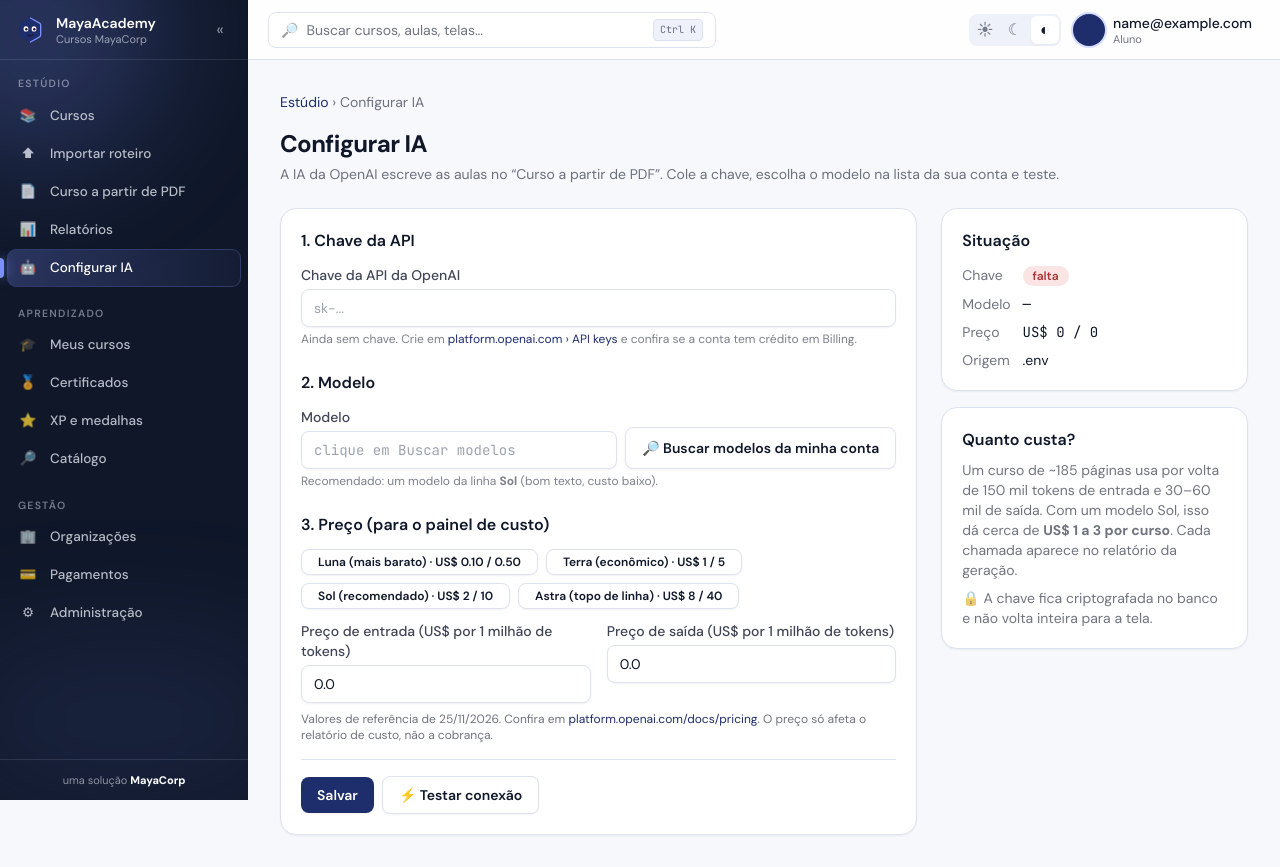
After one commit to Jeff1984Sor/mayaAcademy, a Django app: page /estudio/pdf/configurar-ia/ in a window 1280 px wide. The commit adds this page. Run offline with Django 5.2, Linux system fonts and the light colour scheme; the visitor is signed in with stand-in values (Sample User, id 1); data that the repository does not hold is empty; style sheets or scripts are compiled from the project's sources; parts of the project's set-up code (start-up, migrations or seed data) failed here and were passed over.

Commit message:
Estúdio › Configurar IA: chave, modelo e preço da OpenAI pela tela
A chave fica criptografada no banco (Fernet derivado do SECRET_KEY) e vale
mais que o .env. A tela busca os modelos da conta, sugere os preços por
linha (Sol recomendado) e testa a conexão antes de salvar. Alteração vai
para o AuditLog, sem a chave.

Co-Authored-By: Claude Opus 5.5 <noreply@anthropic.com>

```diff
--- a/core/contexto.py
+++ b/core/contexto.py
@@ -12,6 +12,7 @@ NAV = [
             {"rotulo": "Importar roteiro", "icone": "⬆", "url": "estudio:importar", "prefixo": "/estudio/importar/"},
             {"rotulo": "Curso a partir de PDF", "icone": "📄", "url": "geracao:lista", "prefixo": "/estudio/pdf/"},
             {"rotulo": "Relatórios", "icone": "📊", "url": "estudio:relatorios", "prefixo": "/estudio/relatorios/"},
+            {"rotulo": "Configurar IA", "icone": "🤖", "url": "geracao:config_ia", "prefixo": "/estudio/pdf/configurar-ia/"},
         ],
     },
     {
--- a/geracao/forms.py
+++ b/geracao/forms.py
@@ -64,3 +64,23 @@ class NovaGeracaoForm(forms.ModelForm):
             raise forms.ValidationError(f"Os PDFs somam {total} páginas; o limite é {limite}. Divida o material.")
         self.total_paginas = total
         return arquivos
+
+
+class ConfiguracaoIAForm(forms.Form):
+    chave = forms.CharField(
+        label="Chave da API da OpenAI", required=False, strip=True,
+        widget=forms.PasswordInput(attrs={"autocomplete": "off", "placeholder": "sk-..."}, render_value=False),
+        help_text="Crie em platform.openai.com › API keys. Deixe em branco para manter a chave atual.",
+    )
+    modelo = forms.CharField(label="Modelo", max_length=100, required=False,
+                             help_text="Clique em “Buscar modelos da minha conta” para escolher da lista.")
+    preco_entrada_1m = forms.DecimalField(label="Preço de entrada (US$ por 1 milhão de tokens)", min_value=0,
+                                          max_digits=8, decimal_places=4)
+    preco_saida_1m = forms.DecimalField(label="Preço de saída (US$ por 1 milhão de tokens)", min_value=0,
+                                        max_digits=8, decimal_places=4)
+
+    def clean_chave(self):
+        chave = self.cleaned_data.get("chave") or ""
+        if chave and (not chave.startswith("sk-") or len(chave) < 20 or " " in chave):
+            raise forms.ValidationError("Isso não parece uma chave da OpenAI (começa com sk- e não tem espaços).")
+        return chave
--- a/geracao/urls.py
+++ b/geracao/urls.py
@@ -6,6 +6,9 @@ app_name = "geracao"
 
 urlpatterns = [
     path("", views.lista, name="lista"),
+    path("configurar-ia/", views.config_ia, name="config_ia"),
+    path("configurar-ia/modelos/", views.config_ia_modelos, name="config_ia_modelos"),
+    path("configurar-ia/testar/", views.config_ia_testar, name="config_ia_testar"),
     path("novo/", views.nova, name="nova"),
     path("<int:pk>/", views.detalhe, name="detalhe"),
     path("<int:pk>/situacao/", views.situacao, name="situacao"),
--- a/geracao/views.py
+++ b/geracao/views.py
@@ -16,9 +16,18 @@ from .paginas import PaginasInvalidas, compactar, expandir
 from .tasks import gerar_aula_task, preparar_geracao_task
 
 
+def _ia_configurada():
+    from django.conf import settings
+
+    from .config_ia import atual
+
+    return settings.LLM_PROVIDER != "openai" or atual().completa
+
+
 @criador_required
 def lista(request):
-    return render(request, "geracao/lista.html", {"geracoes": Geracao.objects.select_related("curso")[:50]})
+    return render(request, "geracao/lista.html", {"geracoes": Geracao.objects.select_related("curso")[:50],
+                                                   "ia_configurada": _ia_configurada()})
 
 
 @criador_required
@@ -38,7 +47,7 @@ def nova(request):
         preparar_geracao_task.delay(geracao.pk)
         messages.success(request, "PDF recebido. A leitura e a proposta de ementa rodam em segundo plano.")
         return redirect("geracao:detalhe", geracao.pk)
-    return render(request, "geracao/nova.html", {"form": form})
+    return render(request, "geracao/nova.html", {"form": form, "ia_configurada": _ia_configurada()})
 
 
 def _ementa_para_tela(ementa):
@@ -156,3 +165,96 @@ def trecho_bloco(request, pk):
     paginas = geracao.paginas.filter(numero__in=bloco.paginas_origem) if geracao else []
     return render(request, "geracao/trecho.html", {"bloco": bloco, "geracao": geracao, "paginas": paginas,
                                                     "curso": bloco.aula.modulo.curso})
+
+
+# --- configuração da IA (tela no lugar do .env) ------------------------------------
+
+@criador_required
+def config_ia(request):
+    from . import config_ia as cfg
+    from .forms import ConfiguracaoIAForm
+    from .models import ConfiguracaoIA
+
+    salvo = ConfiguracaoIA.atual()
+    efetiva = cfg.atual()
+    inicial = {
+        "modelo": efetiva.modelo,
+        "preco_entrada_1m": efetiva.preco_entrada_1m,
+        "preco_saida_1m": efetiva.preco_saida_1m,
+    }
+    form = ConfiguracaoIAForm(request.POST or None, initial=inicial)
+    if request.method == "POST" and form.is_valid():
+        d = form.cleaned_data
+        obj = salvo or ConfiguracaoIA(pk=1)
+        if d["chave"]:
+            obj.chave_cifrada = cfg.cifrar(d["chave"])
+        obj.modelo = (d["modelo"] or "").strip()
+        obj.preco_entrada_1m = d["preco_entrada_1m"]
+        obj.preco_saida_1m = d["preco_saida_1m"]
+        obj.atualizado_por = request.user
+        obj.save()
+        AuditLog.registrar(request, "config_ia_alterada", obj, "Configuração da IA salva pela tela",
+                           modelo=obj.modelo, chave_trocada=bool(d["chave"]),
+                           precos=[str(obj.preco_entrada_1m), str(obj.preco_saida_1m)])
+        messages.success(request, "Configuração da IA salva." + ("" if obj.modelo else " Falta escolher o modelo."))
+        return redirect("geracao:config_ia")
+    return render(request, "geracao/config_ia.html", {
+        "form": form,
+        "efetiva": efetiva,
+        "chave_mascarada": cfg.mascarar(efetiva.chave),
+        "salvo": salvo,
+        "sugestoes": cfg.SUGESTOES_PRECO,
+    })
+
+
+def _chave_da_requisicao(request):
+    from . import config_ia as cfg
+
+    try:
+        corpo = json.loads(request.body or b"{}")
+    except json.JSONDecodeError:
+        corpo = {}
+    return (corpo.get("chave") or "").strip() or cfg.atual().chave, corpo
+
+
+@criador_required
+@require_POST
+def config_ia_modelos(request):
+    """Lista os modelos da conta (usa a chave digitada, se houver, ou a salva)."""
+    import openai
+
+    from . import config_ia as cfg
+
+    chave, _ = _chave_da_requisicao(request)
+    if not chave:
+        return JsonResponse({"ok": False, "erro": "Cole a chave da API primeiro."}, status=400)
+    try:
+        modelos = cfg.listar_modelos(chave)
+    except openai.AuthenticationError:
+        return JsonResponse({"ok": False, "erro": "A OpenAI recusou a chave (inválida ou revogada)."}, status=400)
+    except openai.APIConnectionError:
+        return JsonResponse({"ok": False, "erro": "Sem conexão com a OpenAI. Tente de novo."}, status=502)
+    except openai.APIError as erro:
+        return JsonResponse({"ok": False, "erro": f"A OpenAI respondeu com erro: {erro}"}, status=502)
+    return JsonResponse({"ok": True, "modelos": [
+        {"id": m, "sugestao": cfg.sugestao_para(m)} for m in modelos
+    ]})
+
+
+@criador_required
+@require_POST
+def config_ia_testar(request):
+    """Chamada mínima com saída estruturada: confirma chave, modelo e preço."""
+    from services.llm import ErroLLM, OpenAILLM
+
+    chave, corpo = _chave_da_requisicao(request)
+    modelo = (corpo.get("modelo") or "").strip() or None
+    schema = {"type": "object", "properties": {"mensagem": {"type": "string"}}, "required": ["mensagem"],
+              "additionalProperties": False}
+    try:
+        r = OpenAILLM(chave=chave or None, modelo=modelo).gerar_json(
+            [{"role": "user", "content": "Responda com uma saudação curta em português."}], schema, "teste")
+    except ErroLLM as erro:
+        return JsonResponse({"ok": False, "erro": str(erro)}, status=400)
+    return JsonResponse({"ok": True, "resposta": r.dados.get("mensagem", ""), "modelo": r.modelo,
+                         "tokens": [r.tokens_entrada, r.tokens_saida], "segundos": round(r.duracao_s, 1)})
--- a/requirements.txt
+++ b/requirements.txt
@@ -12,6 +12,7 @@ requests>=2.32
 openai>=3.59,<4
 PyMuPDF>=1.26
 segno>=1.6
+cryptography>=43
 
 # testes (rodar no servidor)
 pytest>=8
--- /dev/null
+++ b/static/js/estudio/config-ia.js
@@ -0,0 +1,83 @@
+// Estúdio › Configurar IA: busca os modelos da conta, preenche preços e testa a conexão.
+(function () {
+  "use strict";
+  var form = document.getElementById("form-ia");
+  if (!form) return;
+  var campoChave = form.querySelector("input[name=chave]");
+  var campoModelo = form.querySelector("input[name=modelo]");
+  var entrada = form.querySelector("input[name=preco_entrada_1m]");
+  var saida = form.querySelector("input[name=preco_saida_1m]");
+  var caixa = document.getElementById("modelos");
+  var msgModelos = document.getElementById("msg-modelos");
+  var msgTeste = document.getElementById("msg-teste");
+
+  function csrf() { return form.querySelector("input[name=csrfmiddlewaretoken]").value; }
+
+  function post(url, corpo) {
+    return fetch(url, {
+      method: "POST", credentials: "same-origin",
+      headers: { "Content-Type": "application/json", "X-CSRFToken": csrf() },
+      body: JSON.stringify(corpo),
+    }).then(function (r) { return r.json(); });
+  }
+
+  function aplicarPreco(s) {
+    if (!s) return;
+    entrada.value = s.entrada;
+    saida.value = s.saida;
+  }
+
+  form.querySelectorAll("[data-preco]").forEach(function (b) {
+    b.addEventListener("click", function () { aplicarPreco({ entrada: b.dataset.entrada, saida: b.dataset.saida }); });
+  });
+
+  document.getElementById("btn-modelos").addEventListener("click", function (ev) {
+    var botao = ev.currentTarget;
+    botao.disabled = true;
+    msgModelos.textContent = "Buscando os modelos da sua conta…";
+    post(form.dataset.urlModelos, { chave: campoChave.value }).then(function (r) {
+      botao.disabled = false;
+      if (!r.ok) { msgModelos.textContent = "⚠ " + r.erro; return; }
+      caixa.innerHTML = "";
+      caixa.classList.remove("hidden");
+      r.modelos.forEach(function (m) {
+        var b = document.createElement("button");
+        b.type = "button";
+        b.setAttribute("role", "option");
+        b.className = "flex w-full items-center justify-between gap-2 rounded px-3 py-2 text-left text-sm hover:bg-navy-50 dark:hover:bg-dark-700";
+        b.innerHTML = '<span class="font-mono"></span><span class="text-xs"></span>';
+        b.firstChild.textContent = m.id;
+        if (m.sugestao) {
+          b.lastChild.textContent = m.sugestao.rotulo + " · US$ " + m.sugestao.entrada + " / " + m.sugestao.saida;
+          if (m.sugestao.linha === "sol") b.lastChild.className = "selo-ok";
+        }
+        b.addEventListener("click", function () {
+          campoModelo.value = m.id;
+          aplicarPreco(m.sugestao);
+          caixa.querySelectorAll("button").forEach(function (x) { x.classList.remove("bg-indigo-100", "dark:bg-indigo-400/20"); });
+          b.classList.add("bg-indigo-100", "dark:bg-indigo-400/20");
+          msgModelos.textContent = "Escolhido: " + m.id + (m.sugestao ? " — preços preenchidos (confira na página oficial)." : " — preencha os preços abaixo.");
+        });
+        caixa.appendChild(b);
+      });
+      msgModelos.textContent = r.modelos.length + " modelo(s) de texto na sua conta. Clique em um para escolher (os da linha Sol estão marcados).";
+    }).catch(function () { botao.disabled = false; msgModelos.textContent = "⚠ Não foi possível consultar agora."; });
+  });
+
+  document.getElementById("btn-testar").addEventListener("click", function (ev) {
+    var botao = ev.currentTarget;
+    botao.disabled = true;
+    msgTeste.className = "text-sm suave";
+    msgTeste.textContent = "Testando…";
+    post(form.dataset.urlTestar, { chave: campoChave.value, modelo: campoModelo.value }).then(function (r) {
+      botao.disabled = false;
+      if (r.ok) {
+        msgTeste.className = "text-sm text-teal-700 dark:text-teal-100";
+        msgTeste.textContent = "✔ Funcionou (" + r.modelo + ", " + r.segundos + " s): “" + r.resposta + "”. Agora clique em Salvar.";
+      } else {
+        msgTeste.className = "text-sm text-perigo-700 dark:text-perigo-50";
+        msgTeste.textContent = "✘ " + r.erro;
+      }
+    }).catch(function () { botao.disabled = false; msgTeste.textContent = "✘ Não foi possível testar agora."; });
+  });
+})();
--- /dev/null
+++ b/templates/geracao/config_ia.html
@@ -0,0 +1,80 @@
+{% extends "estudio/_base.html" %}
+{% load static %}
+{% block trilha %} › Configurar IA{% endblock %}
+{% block estudio %}
+  <h1 class="mb-1">Configurar IA</h1>
+  <p class="mb-6 text-sm suave">A IA da OpenAI escreve as aulas no “Curso a partir de PDF”. Cole a chave, escolha o modelo na lista da sua conta e teste.</p>
+
+  <div class="grid gap-6 lg:grid-cols-3">
+    <form method="post" class="cartao lg:col-span-2" id="form-ia" novalidate
+          data-url-modelos="{% url 'geracao:config_ia_modelos' %}" data-url-testar="{% url 'geracao:config_ia_testar' %}">
+      {% csrf_token %}
+      {% if form.non_field_errors %}<div class="mb-4 rounded-lg bg-perigo-50 p-3 text-sm text-perigo-700" role="alert">{{ form.non_field_errors }}</div>{% endif %}
+
+      <h2 class="mb-3 text-base">1. Chave da API</h2>
+      <div class="campo">
+        <label for="{{ form.chave.id_for_label }}">{{ form.chave.label }}</label>
+        {{ form.chave }}
+        <p class="ajuda">
+          {% if chave_mascarada %}Chave atual: <span class="font-mono">{{ chave_mascarada }}</span> ({{ efetiva.origem }}). Deixe em branco para mantê-la.
+          {% else %}Ainda sem chave. Crie em <a href="https://platform.openai.com/api-keys" target="_blank" rel="noopener">platform.openai.com › API keys</a> e confira se a conta tem crédito em Billing.{% endif %}
+        </p>
+        {% if form.chave.errors %}<div class="erros" role="alert">{% for e in form.chave.errors %}<p>{{ e }}</p>{% endfor %}</div>{% endif %}
+      </div>
+
+      <h2 class="mb-3 mt-6 text-base">2. Modelo</h2>
+      <div class="campo">
+        <label for="{{ form.modelo.id_for_label }}">{{ form.modelo.label }}</label>
+        <div class="flex flex-wrap gap-2">
+          <input type="text" name="modelo" id="{{ form.modelo.id_for_label }}" value="{{ form.modelo.value|default:'' }}" list="lista-modelos" class="min-w-0 flex-1 font-mono" placeholder="clique em Buscar modelos">
+          <button type="button" class="btn-sec" id="btn-modelos">🔎 Buscar modelos da minha conta</button>
+        </div>
+        <datalist id="lista-modelos"></datalist>
+        <p class="ajuda" id="msg-modelos">Recomendado: um modelo da linha <strong>Sol</strong> (bom texto, custo baixo).</p>
+        <div id="modelos" class="mt-2 hidden max-h-64 overflow-y-auto rounded-lg border border-navy-100 p-1 dark:border-dark-600" role="listbox" aria-label="Modelos disponíveis"></div>
+      </div>
+
+      <h2 class="mb-3 mt-6 text-base">3. Preço (para o painel de custo)</h2>
+      <div class="mb-3 flex flex-wrap gap-2" aria-label="Preencher com o preço da linha">
+        {% for s in sugestoes %}
+          <button type="button" class="btn-sec py-1 text-xs" data-entrada="{{ s.entrada }}" data-saida="{{ s.saida }}" data-preco>{{ s.rotulo }} · US$ {{ s.entrada }} / {{ s.saida }}</button>
+        {% endfor %}
+      </div>
+      <div class="grid gap-4 sm:grid-cols-2">
+        <div class="campo"><label for="{{ form.preco_entrada_1m.id_for_label }}">{{ form.preco_entrada_1m.label }}</label>{{ form.preco_entrada_1m }}
+          {% if form.preco_entrada_1m.errors %}<div class="erros">{{ form.preco_entrada_1m.errors }}</div>{% endif %}</div>
+        <div class="campo"><label for="{{ form.preco_saida_1m.id_for_label }}">{{ form.preco_saida_1m.label }}</label>{{ form.preco_saida_1m }}
+          {% if form.preco_saida_1m.errors %}<div class="erros">{{ form.preco_saida_1m.errors }}</div>{% endif %}</div>
+      </div>
+      <p class="ajuda -mt-2 mb-4 text-xs suave">Valores de referência de 25/11/2026. Confira em <a href="https://platform.openai.com/docs/pricing" target="_blank" rel="noopener">platform.openai.com/docs/pricing</a>. O preço só afeta o relatório de custo, não a cobrança.</p>
+
+      <div class="flex flex-wrap items-center gap-2 border-t border-navy-100 pt-4 dark:border-dark-600">
+        <button class="btn">Salvar</button>
+        <button type="button" class="btn-sec" id="btn-testar">⚡ Testar conexão</button>
+        <span id="msg-teste" class="text-sm" aria-live="polite"></span>
+      </div>
+    </form>
+
+    <aside class="space-y-4">
+      <section class="cartao" aria-labelledby="t-sit">
+        <h2 id="t-sit" class="mb-3 text-base">Situação</h2>
+        <dl class="grid grid-cols-[auto_1fr] gap-x-3 gap-y-2 text-sm">
+          <dt class="suave">Chave</dt><dd>{% if efetiva.chave %}<span class="selo-ok">configurada</span>{% else %}<span class="selo-erro">falta</span>{% endif %}</dd>
+          <dt class="suave">Modelo</dt><dd class="break-all font-mono">{{ efetiva.modelo|default:"—" }}</dd>
+          <dt class="suave">Preço</dt><dd class="font-mono">US$ {{ efetiva.preco_entrada_1m|floatformat:"-4" }} / {{ efetiva.preco_saida_1m|floatformat:"-4" }}</dd>
+          <dt class="suave">Origem</dt><dd>{{ efetiva.origem }}</dd>
+          {% if salvo %}<dt class="suave">Atualizado</dt><dd class="text-xs">{{ salvo.atualizado_em|date:"d/m/Y H:i" }}{% if salvo.atualizado_por %} por {{ salvo.atualizado_por.get_short_name }}{% endif %}</dd>{% endif %}
+        </dl>
+      </section>
+      <section class="cartao text-sm" aria-labelledby="t-dicas">
+        <h2 id="t-dicas" class="mb-2 text-base">Quanto custa?</h2>
+        <p class="suave">Um curso de ~185 páginas usa por volta de 150 mil tokens de entrada e 30–60 mil de saída. Com um modelo Sol, isso dá cerca de <strong>US$ 1 a 3 por curso</strong>. Cada chamada aparece no relatório da geração.</p>
+        <p class="mt-2 suave">🔒 A chave fica criptografada no banco e não volta inteira para a tela.</p>
+      </section>
+    </aside>
+  </div>
+{% endblock %}
+{% block scripts %}
+  {{ block.super }}
+  <script src="{% static 'js/estudio/config-ia.js' %}" defer></script>
+{% endblock %}
--- a/templates/geracao/lista.html
+++ b/templates/geracao/lista.html
@@ -1,6 +1,11 @@
 {% extends "estudio/_base.html" %}
 {% block trilha %} › Curso a partir de PDF{% endblock %}
 {% block estudio %}
+  {% if not ia_configurada %}
+    <div class="mb-6 rounded-lg bg-amber-50 px-4 py-3 text-sm text-amber-700 dark:bg-amber-700/30 dark:text-amber-100" role="alert">
+      ⚠ A IA ainda não está configurada. <a href="{% url 'geracao:config_ia' %}" class="font-semibold underline">Configure a chave e o modelo da OpenAI</a> antes de gerar um curso.
+    </div>
+  {% endif %}
   <div class="mb-6 flex flex-wrap items-center justify-between gap-3">
     <div>
       <h1>Curso a partir de PDF</h1>
--- a/templates/geracao/nova.html
+++ b/templates/geracao/nova.html
@@ -1,6 +1,11 @@
 {% extends "estudio/_base.html" %}
 {% block trilha %} › <a href="{% url 'geracao:lista' %}">Curso a partir de PDF</a> › Novo{% endblock %}
 {% block estudio %}
+  {% if not ia_configurada %}
+    <div class="mb-6 rounded-lg bg-amber-50 px-4 py-3 text-sm text-amber-700 dark:bg-amber-700/30 dark:text-amber-100" role="alert">
+      ⚠ A IA ainda não está configurada. <a href="{% url 'geracao:config_ia' %}" class="font-semibold underline">Configure a chave e o modelo da OpenAI</a> antes de gerar um curso.
+    </div>
+  {% endif %}
   <h1 class="mb-2">Novo curso a partir de PDF</h1>
   <p class="mb-6 text-sm suave">
     A IA lê o material, mapeia o conteúdo e propõe a ementa. <strong>Nenhuma aula é gerada antes de você aprovar a ementa</strong>,
```
Also changed, not shown: geracao/admin.py (+7 -1 lines), geracao/config_ia.py (added, +92 -0 lines), geracao/models.py (+25 -0 lines), geracao/tests.py (+58 -0 lines), services/llm.py (+30 -11 lines), geracao/migrations/0002_configuracao_ia.py (added).
